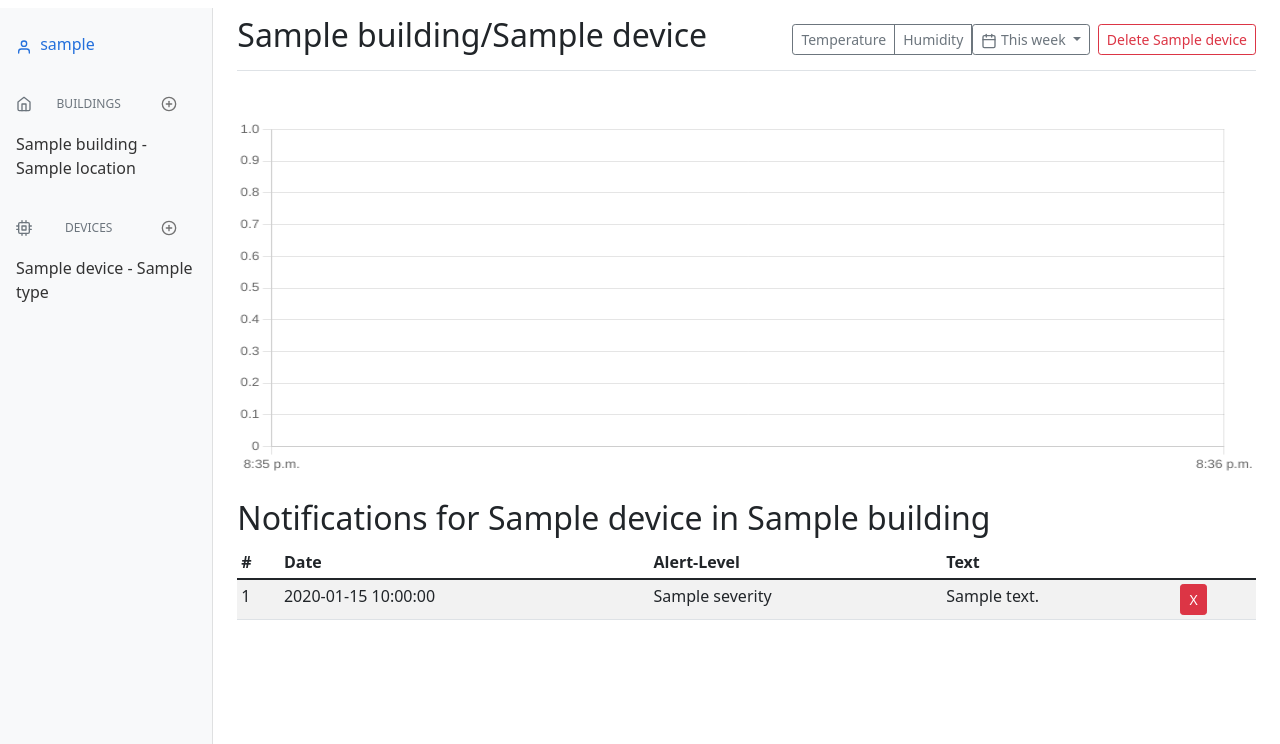
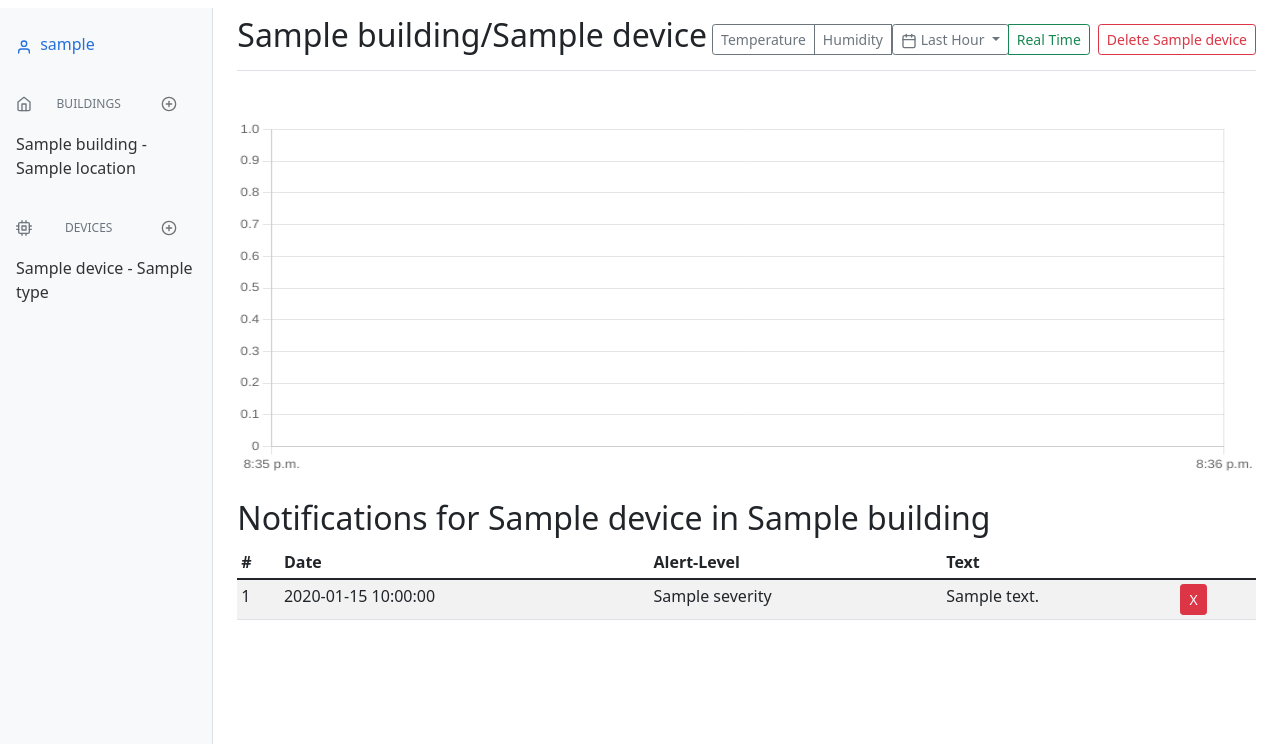
Before and after one commit to markostamos/iot_monitoring, a Flask app: a page that uses api/templates/dashboard.html in a window 1280 px wide. Shown: the part 56-800 px from the top of the page. Run offline with Flask 2, Linux system fonts and the light colour scheme; the visitor is signed in with stand-in values (Sample User, id 1); a database or web service that is not in the repository returns one stand-in record (values such as "Sample title"); some libraries are stand-ins or nearby versions.

Commit message:
real time

```diff
--- a/api/routes/main.py
+++ b/api/routes/main.py
@@ -62,12 +62,16 @@
 
 @app.route('/get_temp_data', methods=["POST"])
 def get_temp_data():
-    print(session["username"])
-    print(request.form["device_name"])
+
     temps = list(mongo.db.temperatures.find({
         "username": session["username"],
-        "device_name": request.form["device_name"]
+        "device_name": request.form["device_name"],
+        "timestamp": {
+            "$gt": request.form.get('lower_bound', type=int),
+            "$lt": request.form.get('upper_bound', type=int)
+        }
     }))
+
     res = {
         "values": [],
         "timestamps": []
@@ -83,7 +87,11 @@
 def get_humidity_data():
     temps = list(mongo.db.humidity.find({
         "username": session["username"],
-        "device_name": request.form["device_name"]
+        "device_name": request.form["device_name"],
+        "timestamp": {
+            "$gt": request.form.get('lower_bound', type=int),
+            "$lt": request.form.get('upper_bound', type=int)
+        }
     }))
     res = {
         "values": [],
--- a/api/static/js/dashboard.js
+++ b/api/static/js/dashboard.js
@@ -1,5 +1,4 @@
 /* globals Chart:false, feather:false */
-
 
 
 $(document).ready(function() {
@@ -10,81 +9,103 @@
 
     //Create empty charts
     var mychart = make_chart(id = "myChart", title = "");
-    /* var humidity_chart = make_chart(id = "humidity_chart", title = "Humidity %"); */
 
-    var chart_type = "realtime";
+
+    var real_time = false;
+    var active = "temp";
 
 
     $("#get_temp_data").click(() => {
+        [lower_bound, upper_bound] = get_upper_lower_bound();
+        active = "temp";
+        real_time = false;
 
+        $("#real_time").removeClass('active');
         $.post('/get_temp_data', {
             username: "{{session['username']}}",
-            device_name: chosen_device
+            device_name: chosen_device,
+            upper_bound: parseInt(upper_bound),
+            lower_bound: parseInt(lower_bound)
         }, (res) => {
             mychart.options.plugins.title.text = "Temperature (C)";
             draw_data(mychart, res["timestamps"], res["values"]);
 
         })
 
+    });
 
-        //draw_data(mychart, [1644765567000, 1644766567000, 1644785567000], [1, 2, 3])
-
-    })
     $("#get_humidity_data").click(() => {
 
+        [lower_bound, upper_bound] = get_upper_lower_bound();
+        real_time = false;
+        $("#real_time").removeClass('active');
+        active = "humidity";
         $.post('/get_humidity_data', {
             username: "{{session['username']}}",
-            device_name: chosen_device
+            device_name: chosen_device,
+            upper_bound: parseInt(upper_bound),
+            lower_bound: parseInt(lower_bound)
         }, (res) => {
             mychart.options.plugins.title.text = "Humidity (%)";
             draw_data(mychart, res["timestamps"], res["values"]);
 
         });
-
-
-
     })
 
-    /*
-        //Connect via socket with sever
-        var socket = io();
-        socket.on('connect', function() {
-            socket.emit('my_event', {
-                data: 'I\'m connected!'
+    $("#real_time").click(() => {
+        $("#real_time").button('toggle');
+        real_time = !real_time;
+        lower_bound = new Date();
+    })
+
+    setInterval(get_real_time_data = () => {
+        if (real_time) {
+
+            console.log(new Date().getTime());
+            $.post('/get_' + active + '_data', {
+                username: "{{session['username']}}",
+                device_name: chosen_device,
+                upper_bound: parseInt(new Date().getTime()),
+                lower_bound: parseInt(lower_bound.getTime())
+            }, (res) => {
+                draw_data(mychart, res["timestamps"], res["values"]);
+
             });
-            console.log("connected!")
-        });
-
-        //On every new mqtt message update values and charts
-        socket.on("mqtt_message", function(msg, cb) {
-            var a = 3;
-            var temp = msg["payload"]["temperature"];
-            var humidity = msg["payload"]["humidity"];
-            var time = msg["payload"]["timestamp"];
-
-            //Update values
-            $("#temperature").text(temp);
-            $("#humidity").text(humidity);
-
-            tempList.push(temp);
-            humidityList.push(humidity);
-            timeList.push(time);
-            if (chart_type == "realtime") {
-                addData(temp_chart, time, temp);
-                addData(humidity_chart, time, humidity);
-            }
-
-            if (cb)
-                cb();
-        }); */
-
+        }
+    }, 1000);
 
 });
 
 
 
+function get_upper_lower_bound() {
+    var value = $("#timespan").text().trim();
+    var now = new Date();
+    lower_bound = new Date();
+    if (value == "Last Hour") {
+
+        lower_bound.setHours(now.getHours() - 1);
+
+    } else if (value == "Last Day") {
+
+        lower_bound.setHours(now.getHours() - 24);
 
 
+    } else if (value == "Last Week") {
+
+        lower_bound.setHours(now.getHours() - 24 * 7);
+
+    } else if (value == "All time") {
+        lower_bound = 0;
+
+    } else if (value == "Real Time") {
+        lower_bound = 0;
+
+    }
+    upper_bound = now;
+
+    return [lower_bound.getTime(), upper_bound.getTime()];
+}
 
 function draw_data(chart, timestamps, values) {
     chart.data.labels = timestamps;
--- a/api/templates/dashboard.html
+++ b/api/templates/dashboard.html
@@ -90,10 +90,9 @@
                         <div>
                             <button type="button" id="timespan" data-bs-toggle="dropdown" aria-expanded="false" class="btn btn-sm btn-outline-secondary dropdown-toggle">
                             <span data-feather="calendar"></span>
-                            This week
+                            Last Hour
                             </button>
                             <ul class="dropdown-menu" aria-labelledby="timespan">
-                                <li><a class="dropdown-item" href="#">Real time</a></li>
                                 <li><a class="dropdown-item" href="#">Last Hour</a></li>
                                 <li><a class="dropdown-item" href="#">Last Day</a></li>
                                 <li><a class="dropdown-item" href="#">Last Week</a></li>
@@ -101,7 +100,7 @@
                             </ul>
                         </div>
 
-
+                        <button type="button" id="real_time" class="btn btn-outline-success btn-sm"> Real Time</button>
 
                     </div>
 
```
Also changed, not shown: api/static/img/sensor.png (deleted), api/static/img/trap.png (deleted).
